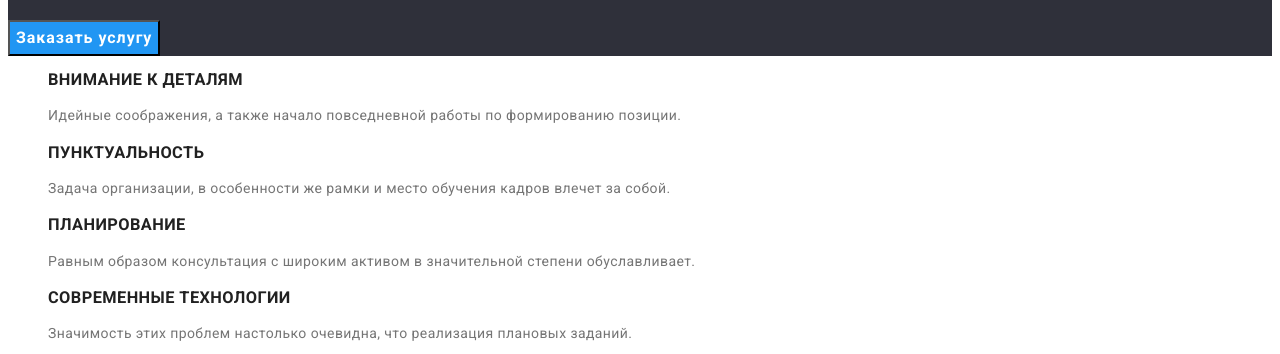
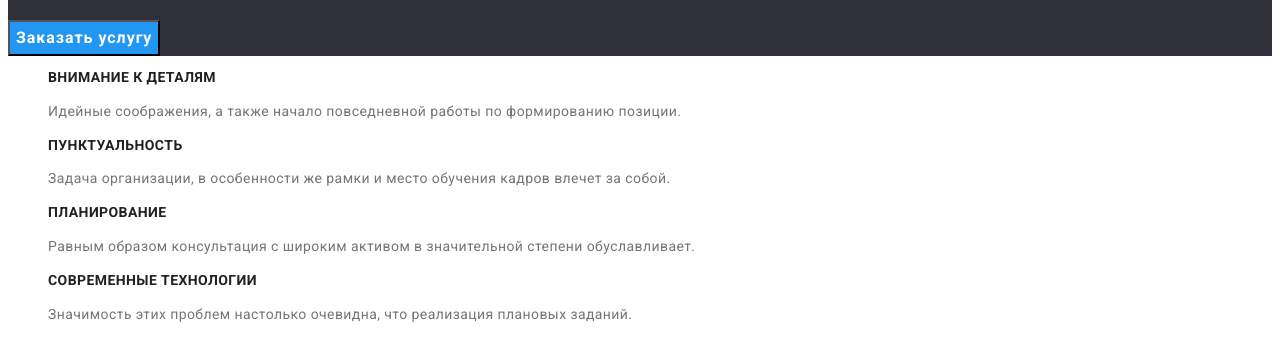
Before and after one commit to IrynaMala/goit-markup-hw-03, a plain HTML site: page index.html in a window 1280 px wide. Shown: the part 265-619 px from the top of the page. Drawn offline with Linux system fonts and the light colour scheme.

Commit message:
Зміна фонт-сайзу

```diff
--- a/css/style.css
+++ b/css/style.css
@@ -137,8 +137,9 @@ body {
 }
 
 .main-section .third-title{
-  font-weight: 700;
- line-height: 16px;
+ font-weight: 700;
+ font-size: 14px;
+ line-height: 1.14;
  text-transform: uppercase;
 }
 
```
